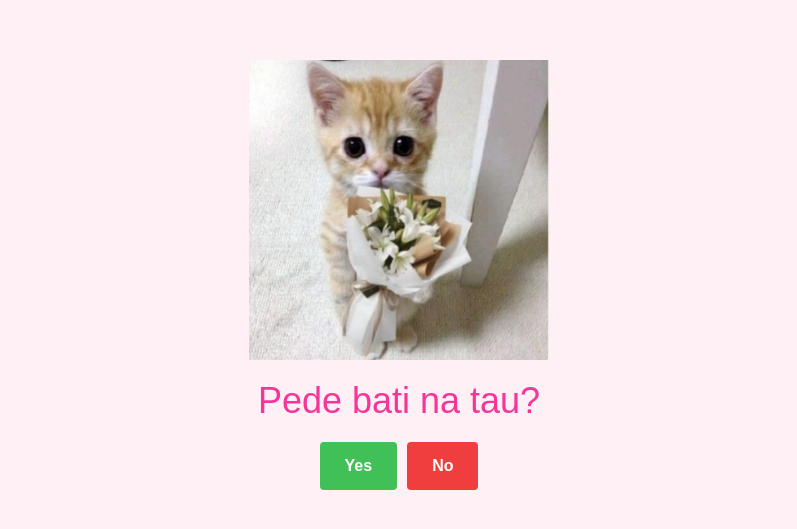
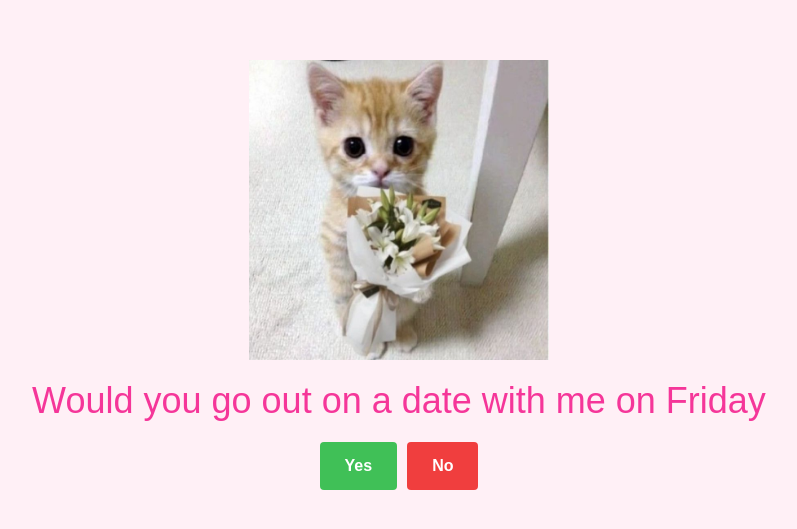
Before and after one commit to aa-nonymous-s/haha, a plain HTML site: page index.html in a window 1280 px wide. Shown: the part 125-654 px from the top of the page, without its empty margins (241-1038 px from the left). Drawn offline with Linux system fonts and the light colour scheme; a web font is replaced by a local one.

Commit message:
Update index.html

```diff
--- a/index.html
+++ b/index.html
@@ -15,7 +15,7 @@
   <body>
     <main class="container">
       <img class="cat-img" src="img/cat-0.jpg" alt="Picture of a cat" />
-      <p class="title">Pede bati na tau?</p>
+      <p class="title">Would you go out on a date with me on Friday</p>
       <div class="buttons">
         <button type="button" class="btn btn--yes">Yes</button>
         <button type="button" class="btn btn--no">No</button>
```
